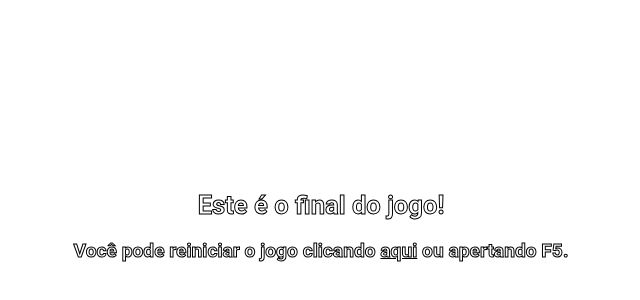
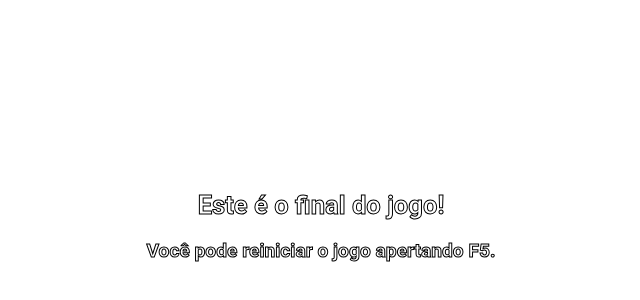
Before and after one commit to Favaratei/desweb_c2, a plain HTML site: page index.html in a window 1280 px wide. Shown: the part 10-310 px from the top of the page, without its empty margins (319-959 px from the left). Drawn offline with Linux system fonts and the light colour scheme.

Commit message:
Update index.html

```diff
--- a/index.html
+++ b/index.html
@@ -8,7 +8,7 @@
     <body>
         <script src="app.js"></script>
         <h1 class="textofinal"> Este é o final do jogo! </h1>
-        <p>Você pode reiniciar o jogo clicando <b id="refresh">aqui</b> ou apertando F5.</p>
+        <p>Você pode reiniciar o jogo apertando F5.</p>
     </body>
 </html>
 
```
